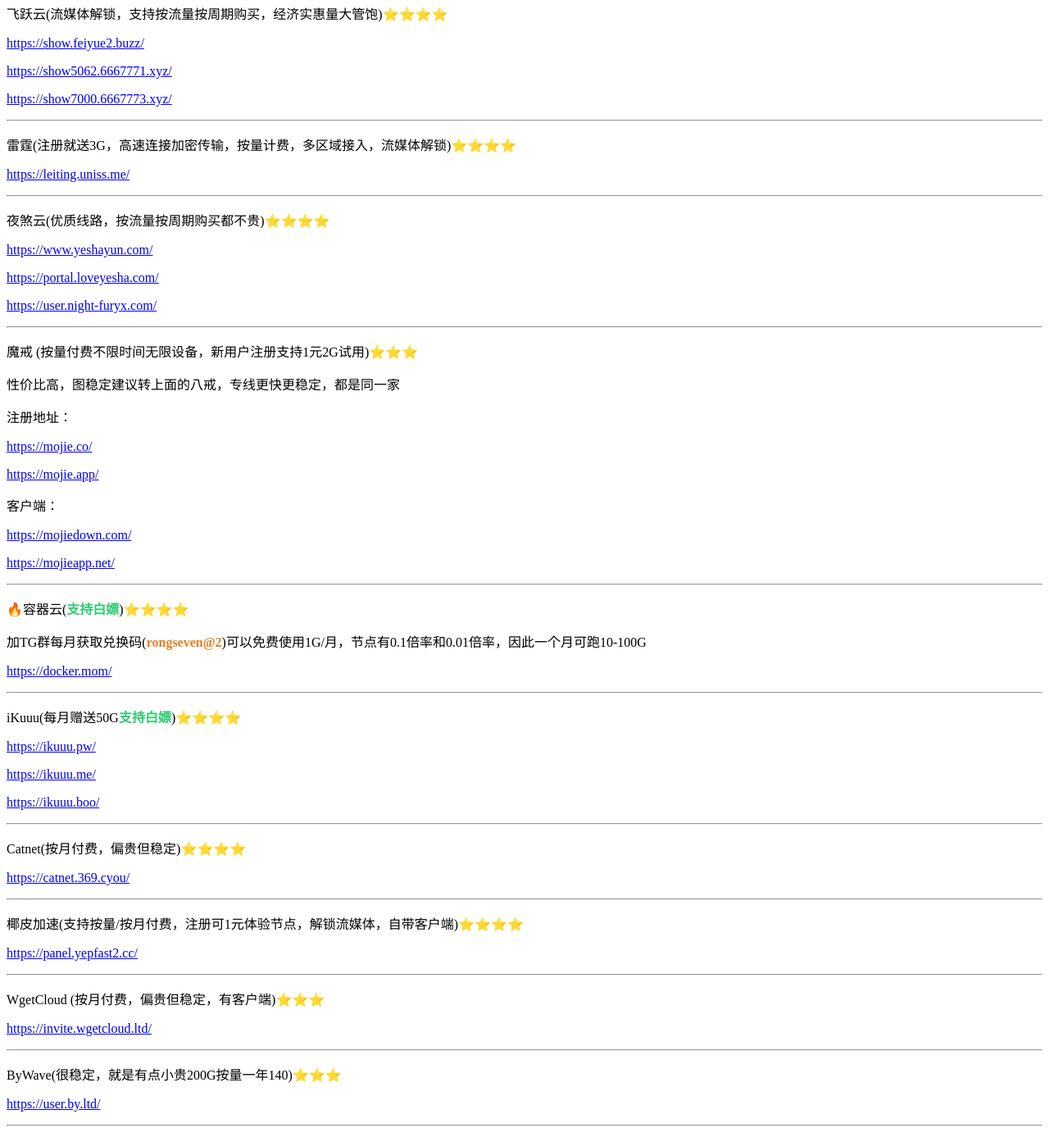
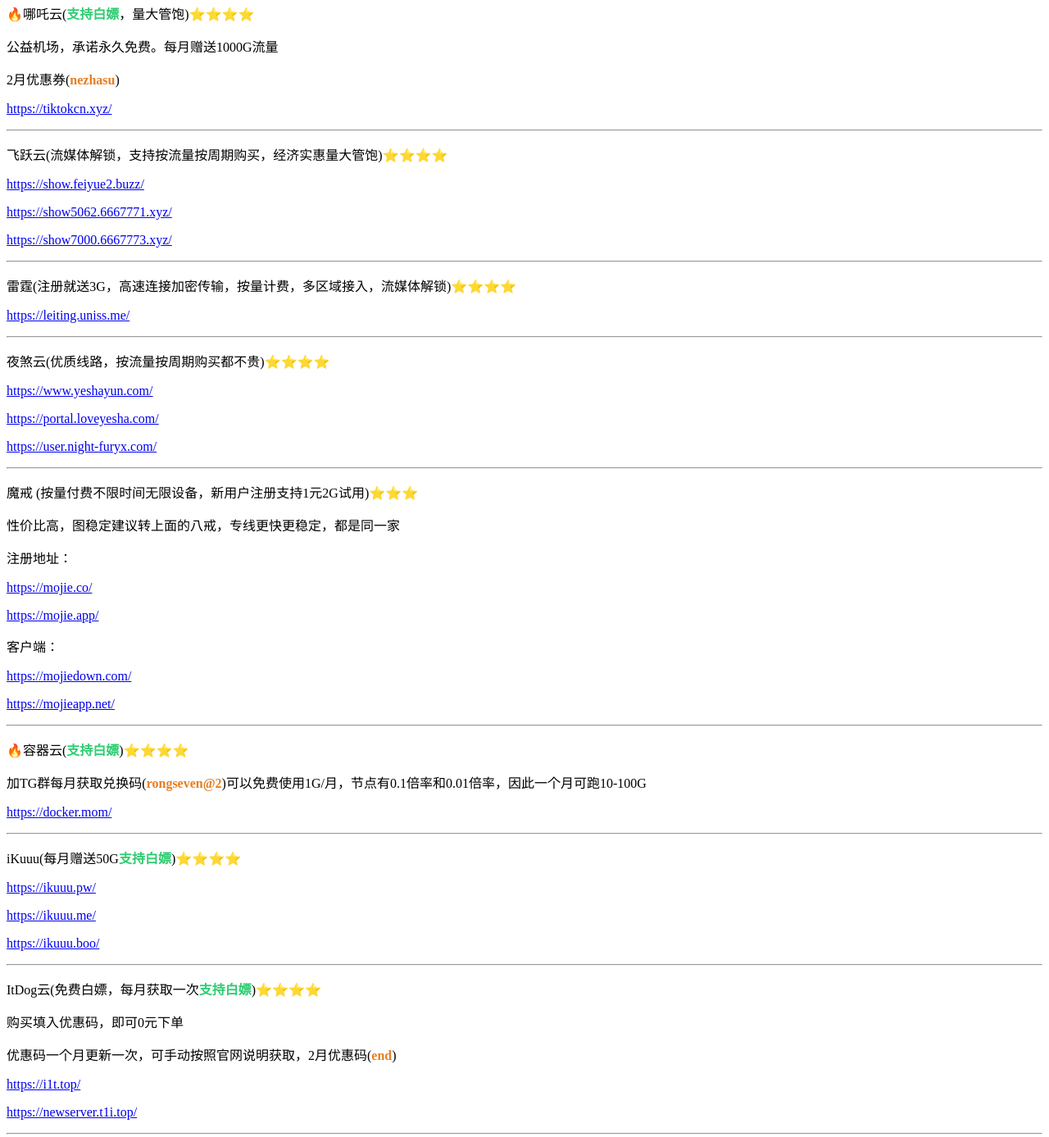
Before and after one commit to xxopp/xxopp.github.io, a plain HTML site: page t/index.html in a window 1280 px wide. Shown: the part 3800-5187 px from the top of the page at 82% size. Drawn offline with Linux system fonts and the light colour scheme.

Commit message:
Update index.html

```diff
--- a/t/index.html
+++ b/t/index.html
@@ -124,6 +124,12 @@
     <p><a href="https://wjkc123.com?c=JSJKVT" target="_blank">https://wjkc123.com/</a></p>
     <hr>
 
+    <p>🔥哪吒云(<span style="color:#2ecc71;font-weight: 700;">支持白嫖</span>，量大管饱)⭐️⭐️⭐️⭐️</p>
+    <p>公益机场，承诺永久免费。每月赠送1000G流量</p>
+    <p>2月优惠券(<span style="color:#e67e22;font-weight: 700;">nezhasu</span>)</p>
+    <p><a href="https://tiktokcn.xyz/#/register?code=zxG4pan7" target="_blank">https://tiktokcn.xyz/</a></p>
+    <hr>
+
     <p>飞跃云(流媒体解锁，支持按流量按周期购买，经济实惠量大管饱)⭐️⭐️⭐️⭐️</p>
     <p><a href="https://show.feiyue2.buzz/#/register?code=hu3TiaaS" target="_blank">https://show.feiyue2.buzz/</a></p>
     <p><a href="https://show5062.6667771.xyz/#/register?code=hu3TiaaS" target="_blank">https://show5062.6667771.xyz/</a></p>
@@ -172,12 +178,12 @@
     <p><a href="https://www.axjsq03.com/" target="_blank">https://www.axjsq03.com/</a></p>
     <hr>-->
 
-<!--    <p>ItDog云(免费白嫖，每月获取一次<span style="color:#2ecc71;font-weight: 700;">支持白嫖</span>)⭐️⭐⭐️⭐️</p>
+    <p>ItDog云(免费白嫖，每月获取一次<span style="color:#2ecc71;font-weight: 700;">支持白嫖</span>)⭐️⭐⭐️⭐️</p>
     <p>购买填入优惠码，即可0元下单</p>
-    <p>优惠码一个月更新一次，可手动按照官网说明获取</p>
+    <p>优惠码一个月更新一次，可手动按照官网说明获取，2月优惠码(<span style="color:#e67e22;font-weight: 700;">end</span>)</p>
     <p><a href="https://i1t.top/" target="_blank">https://i1t.top/</a></p>
     <p><a href="https://newserver.t1i.top/#/register?code=epg6TMVA" target="_blank">https://newserver.t1i.top/</a></p>
-    <hr>-->
+    <hr>
 
     <p>Catnet(按月付费，偏贵但稳定)⭐️⭐️⭐️⭐️</p>
     <p><a href="https://0925.catnet01-c6ti90mq.top/#/register?code=m6B5s1V9" target="_blank">https://catnet.369.cyou/</a></p>
```
